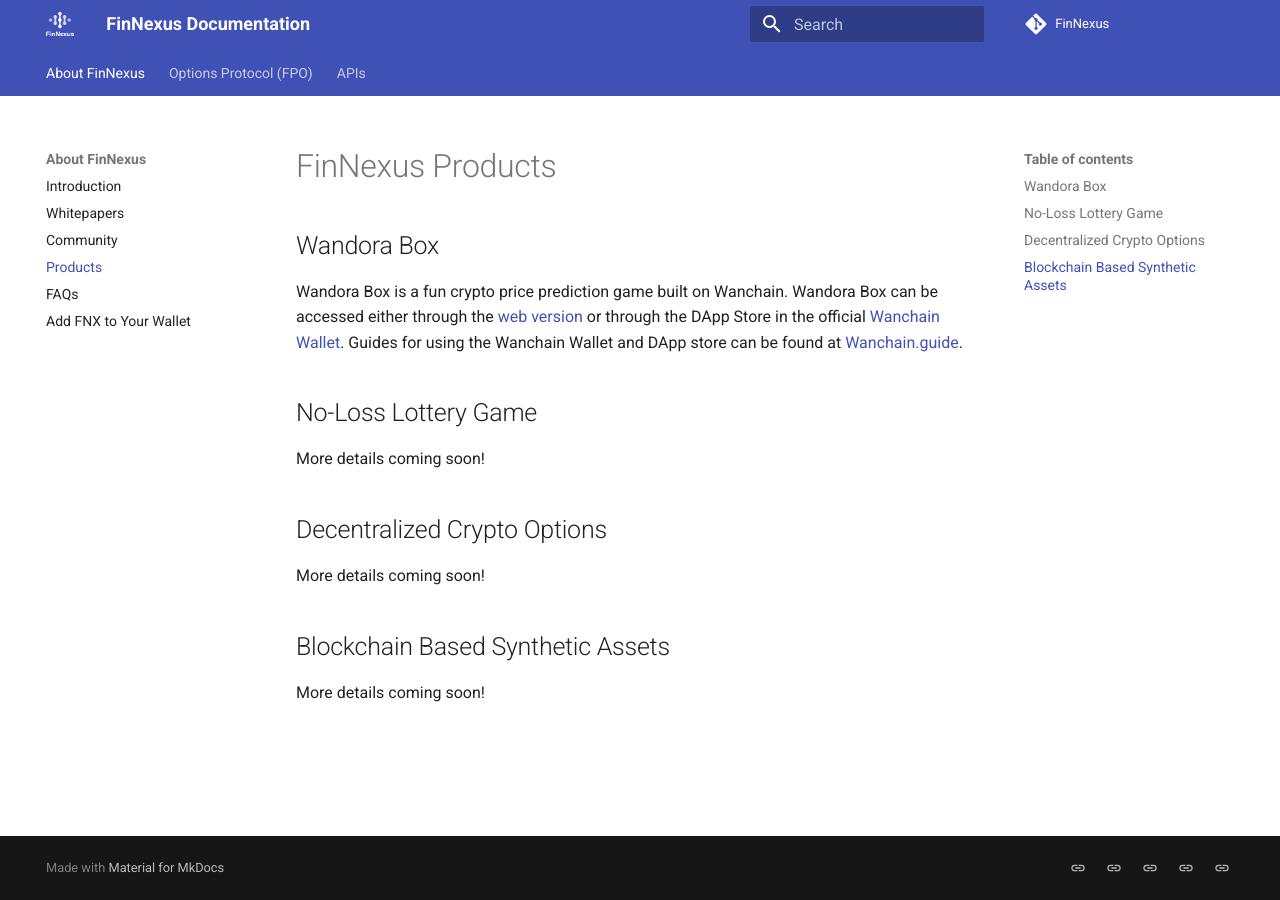
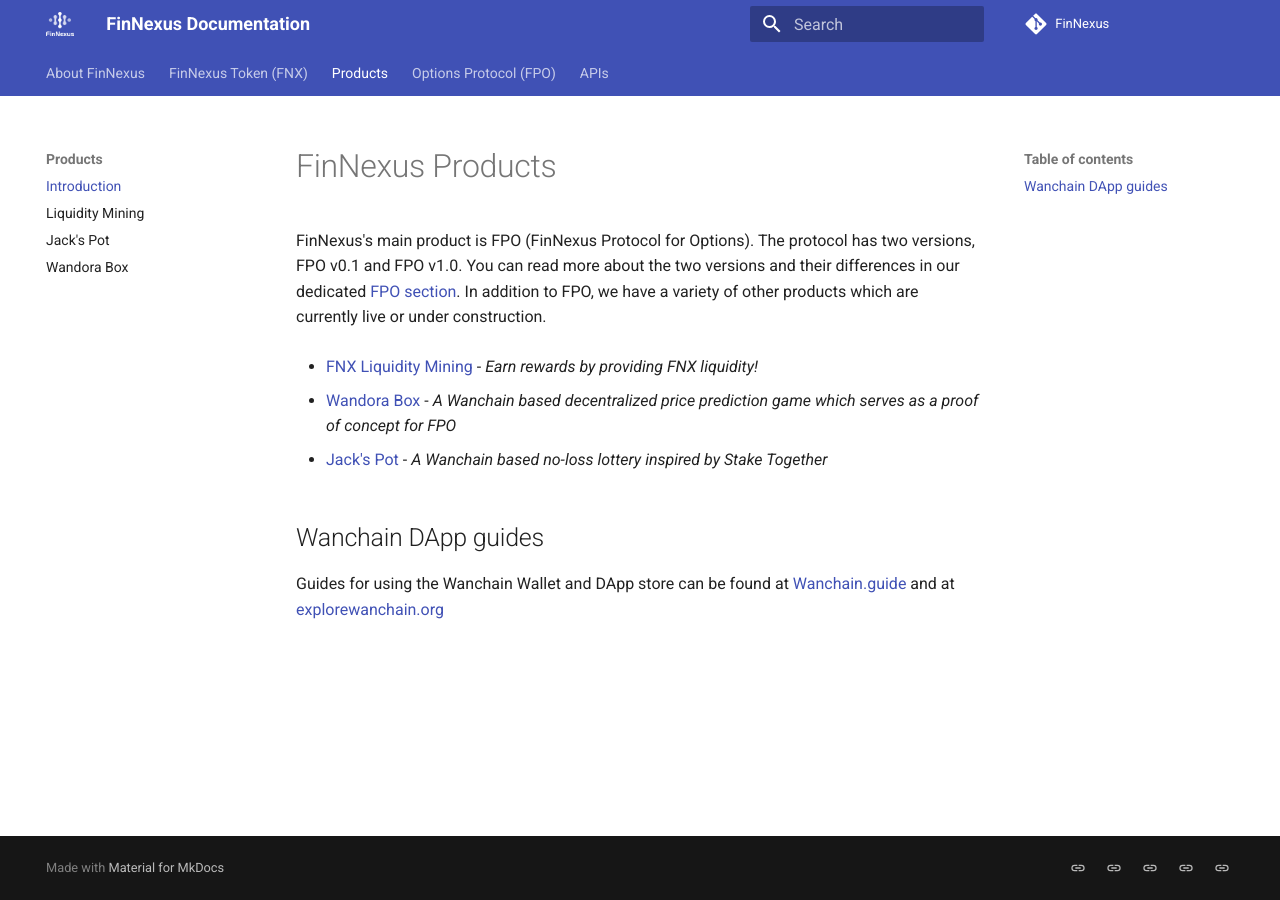
Before and after one commit to Phoenix-Finance/Phoenix-Documentation, an MkDocs documentation site: the page built from content/products/index.md, in a window 1280 px wide. Built offline with MkDocs 1.6.1 and Material for MkDocs 9.7.7, drawn with Linux system fonts in a browser that asks for light colours.

Commit message:
Added new products, and FNX token section

```diff
--- a/content/products/index.md
+++ b/content/products/index.md
@@ -1,13 +1,13 @@
 # FinNexus Products
 
-## Wandora Box
-Wandora Box is a fun crypto price prediction game built on Wanchain. Wandora Box can be accessed either through the [web version](https://wandora.finnexus.app/) or through the DApp Store in the official [Wanchain Wallet](https://www.wanchain.org/getstarted/). Guides for using the Wanchain Wallet and DApp store can be found at [Wanchain.guide](http://wanchain.guide/).
+FinNexus's main product is FPO (FinNexus Protocol for Options). The protocol has two versions, FPO v0.1 and FPO v1.0. You can read more about the two versions and their differences in our dedicated [FPO section](../options/). In addition to FPO, we have a variety of other products which are currently live or under construction.
 
-## No-Loss Lottery Game
-More details coming soon!
+* [FNX Liquidity Mining](/liquidity) - *Earn rewards by providing FNX liquidity!*
 
-## Decentralized Crypto Options
-More details coming soon!
+* [Wandora Box](/wandora) - *A Wanchain based decentralized price prediction game which serves as a proof of concept for FPO*
 
-## Blockchain Based Synthetic Assets
-More details coming soon!
+* [Jack's Pot](/jackspot) - *A Wanchain based no-loss lottery inspired by Stake Together*
+
+## Wanchain DApp guides
+
+Guides for using the Wanchain Wallet and DApp store can be found at [Wanchain.guide](http://wanchain.guide/) and at [explorewanchain.org](https://www.explorewanchain.org/#/wallet_and_tools/wan-wallet)
--- a/mkdocs.yml
+++ b/mkdocs.yml
@@ -23,9 +23,16 @@ nav:
     - Introduction: index.md
     - Whitepapers: whitepapers/index.md
     - Community: community/index.md
-    - Products: products/index.md
     - FAQs: faqs/index.md
     - Add FNX to Your Wallet: community/add_fnx.md
+  - FinNexus Token (FNX):
+    - Tokenomics: economics/index.md
+  - Products:
+    - Introduction: products/index.md
+    - Liquidity Mining: products/liquidity.md
+    - Jack's Pot: products/jackspot.md
+    - Wandora Box: products/wandora.md
+
   - Options Protocol (FPO):
     - Introduction:  options/index.md
     - What are options?: options/guide.md
```
Also changed, not shown: content/economics/index.md (added, +54 -0 lines), content/products/jackspot.md (added, +53 -0 lines), content/products/liquidity.md (added, +66 -0 lines), content/products/wandora.md (added, +161 -0 lines).
